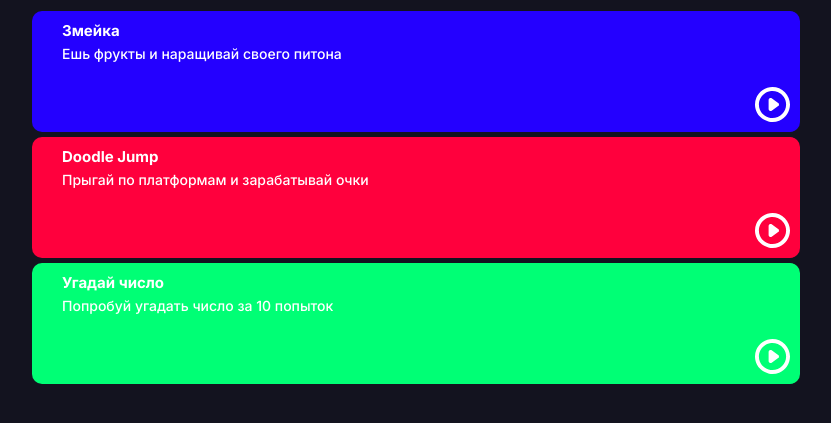
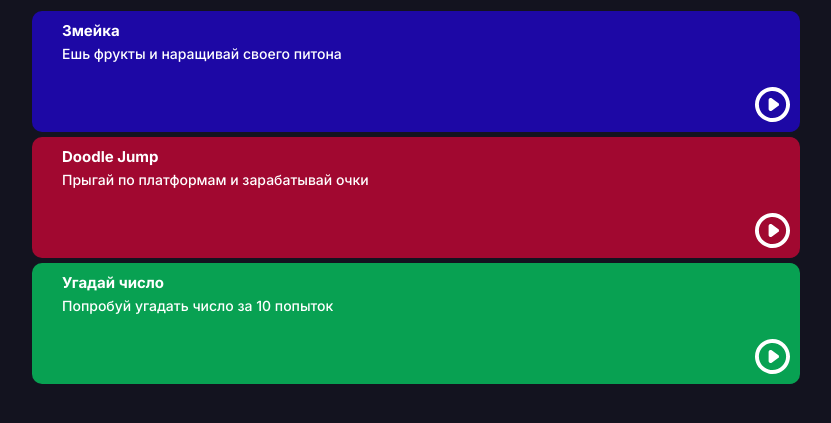
Before and after one commit to Ridgeld/causegenerator.github.io, a PHP site: page /games_menu.html in a window 1280 px wide. Shown: the part 49-472 px from the top of the page, without its empty margins (224-1055 px from the left). Run offline with PHP 8.4, Linux system fonts and the light colour scheme.

Commit message:
corrections_colours

```diff
--- a/style.css
+++ b/style.css
@@ -759,13 +759,13 @@ body{
     overflow: hidden;
 }
 .blue{
-    background: #2400FF;
+    background: rgba(36, 0, 255, 0.60);
 }
 .red{
-    background: #FF003D;
+    background: rgba(255, 0, 61, 0.60);
 }
 .green{
-    background: #00FF75;
+    background: rgba(0, 255, 117, 0.60);
 }
 .game_body:before {
     content:'';
```
